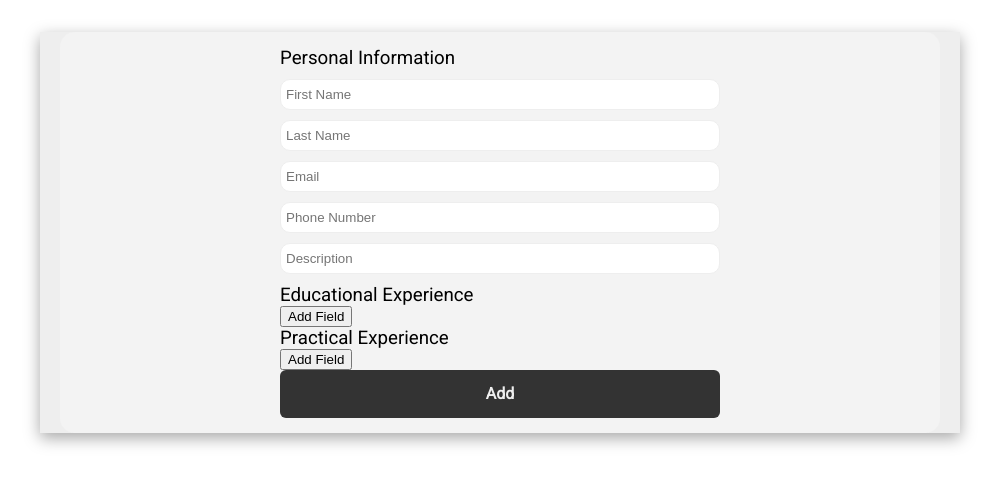
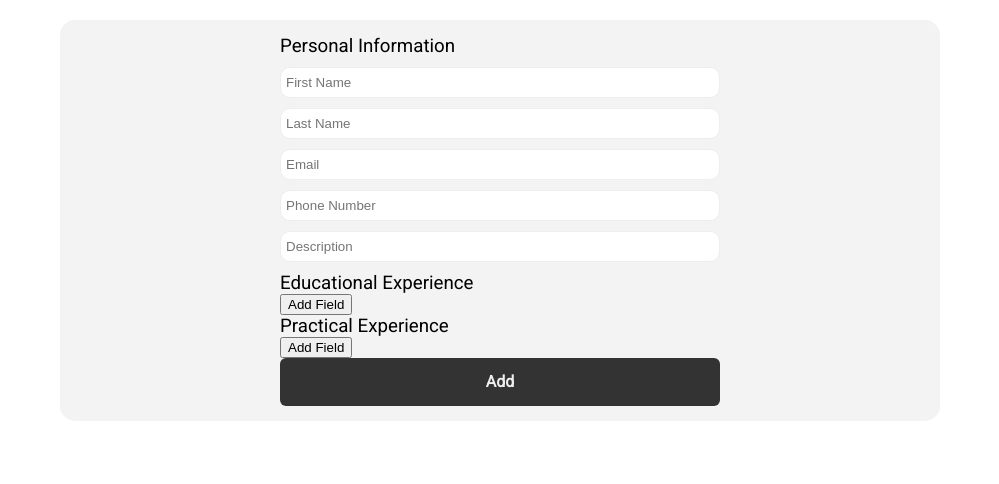
Before and after one commit to Yeffry921/Project-CV-Application, a React (Create React App) app: page / in a window 1280 px wide. Shown: the top 484 px of the page, without its empty margins (140-1139 px from the left). Built offline with nearby package versions, Linux system fonts and the light colour scheme.

Commit message:
remove cover-container styles

```diff
--- a/src/styles/app.css
+++ b/src/styles/app.css
@@ -117,10 +117,3 @@ textarea {
   font-weight: bold;
 
 }
-
-.cover-container {
-  max-width: 920px;
-  margin: 2rem auto;
-  background-color: rgb(238, 238, 238);
-  box-shadow: rgba(0, 0, 0, 0.35) 0px 5px 15px;
-}
```
